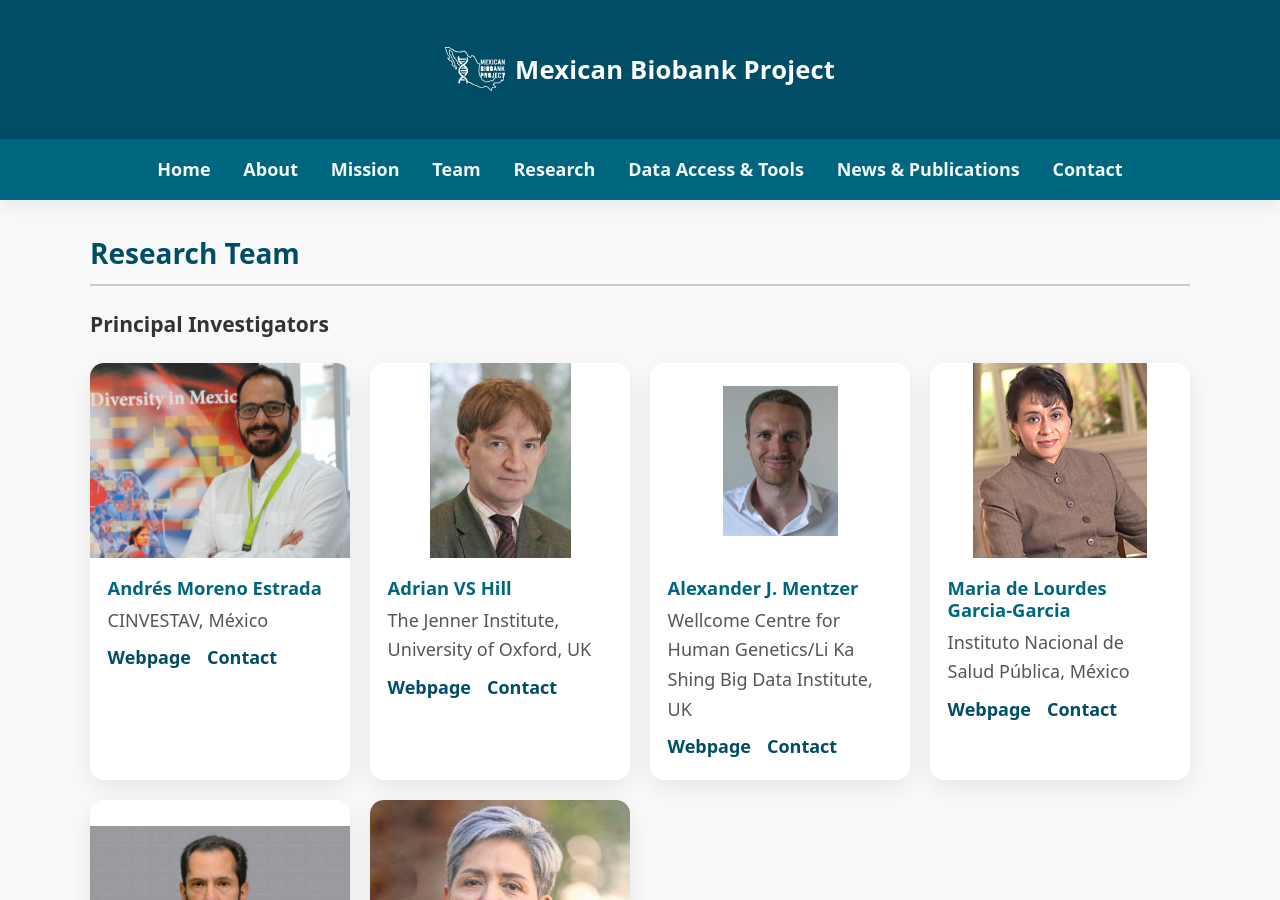
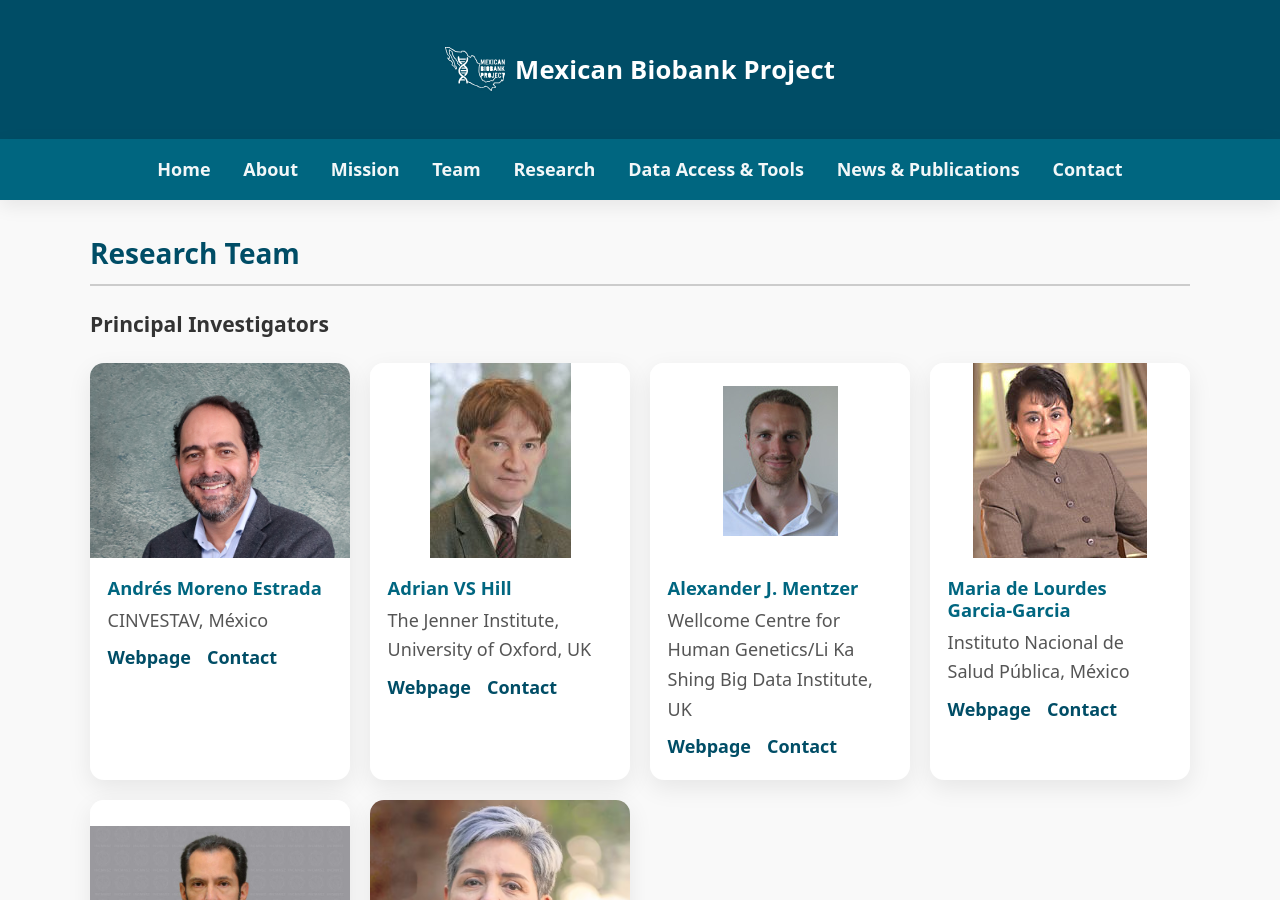
Before and after one commit to morenolab/MexicanBiobank_webpage, a Jekyll site: the page built from pages/team.md, in a window 1280 px wide and 900 px high. Built offline with Jekyll 4.4.1, drawn with Linux system fonts in a browser that asks for light colours.

Commit message:
added new photo

```diff
--- a/pages/team.md
+++ b/pages/team.md
@@ -18,7 +18,7 @@ permalink: /team/
 
           <article class="team-card">
             <div class="team-card__media">
-              <img src="{{ '/assets/photos/Andres_Moreno.JPG' | relative_url }}"
+              <img src="{{ '/assets/photos/IMG_4479.png' | relative_url }}"
                    alt="Andrés Moreno Estrada">
             </div>
             <div class="team-card__body">
```
Also changed, not shown: assets/photos/IMG_4479.png (added).
